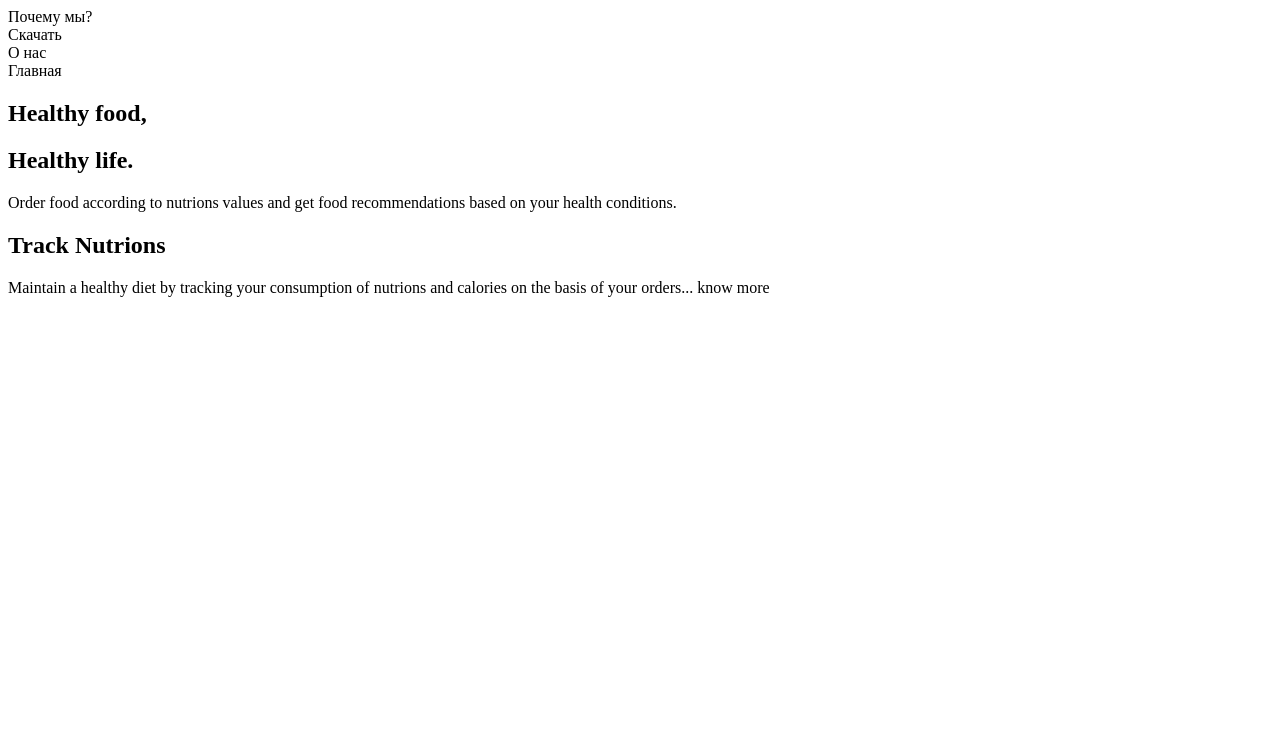
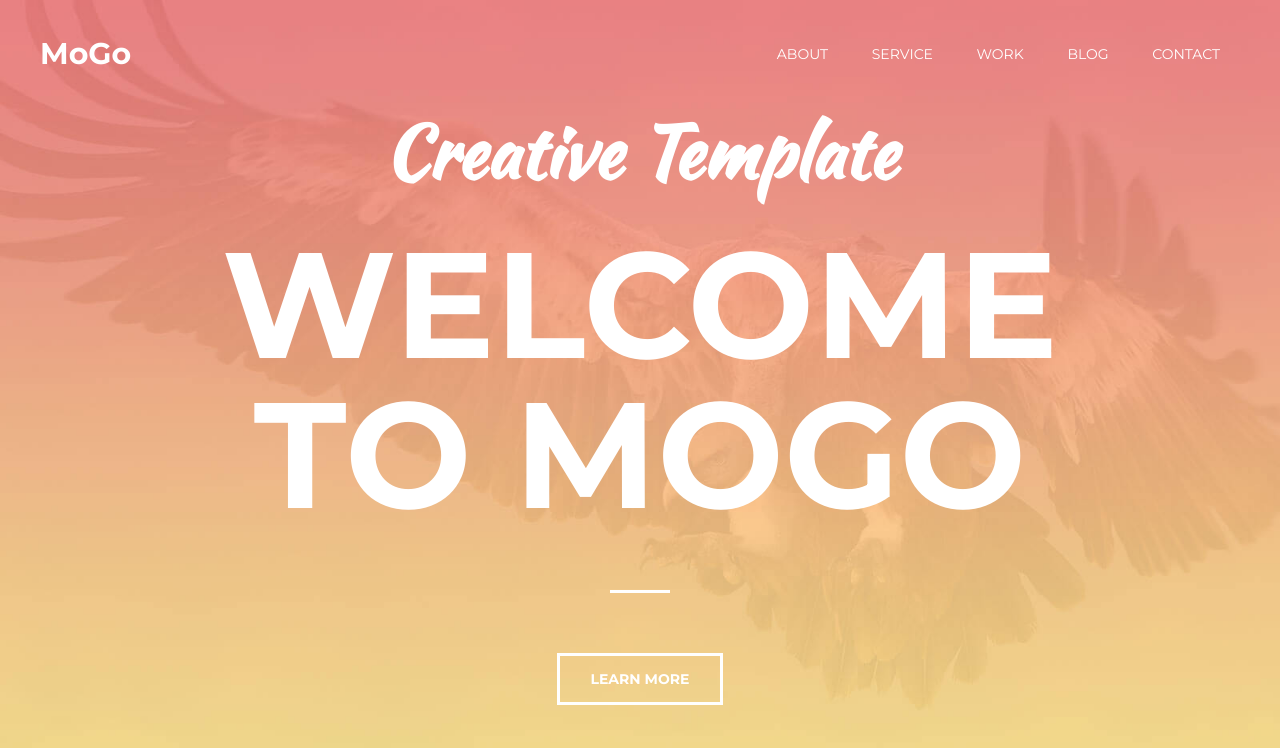
Before and after one commit to xaaayyyc/learn1, a plain HTML site: page index.html in a window 1280 px wide. Drawn offline with Linux system fonts and the light colour scheme.

Commit message:
1 commit 07.10.22 22:16

```diff
--- a/index.html
+++ b/index.html
@@ -2,28 +2,35 @@
 <html lang="en" xmlns="http://www.w3.org/1999/html">
 <head>
     <link href="style.css" rel="stylesheet">
+    <link href="https://fonts.googleapis.com/css2?family=Kaushan+Script&family=Montserrat:wght@400;700&family=Roboto&display=swap" rel="stylesheet">
     <meta charset="UTF-8">
-    <title>Healthy nature food </title>
+    <title>MoGo</title>
 </head>
 <body>
     <header>
-        <nav>Почему мы?</nav>
-        <nav>Скачать</nav>
-        <nav>О нас</nav>
-        <nav>Главная</nav>
+        <div class="header">
+          <div class="container">
+            <div class="header__inner">
+                <div class="header__logo">MoGo</div>
+                <nav class="nav">
+                    <a class="nav__link" href="#">About</a>
+                    <a class="nav__link" href="#">Service</a>
+                    <a class="nav__link" href="#">Work</a>
+                    <a class="nav__link" href="#">Blog</a>
+                    <a class="nav__link" href="#">Contact</a>
+                </nav>
+            </div>
+        </div>
+        </div>
     </header>
-    <main>
-        <article>
-            <h1>Healthy food,</h1>
-            <h1>Healthy life.</h1>
-            <section>Order food according to nutrions values and get food recommendations based on your health conditions.</section>
-        </article>
-
-        <article>
-            <h1>Track Nutrions</h1>
-            <section>Maintain a healthy diet by tracking your consumption of nutrions and calories on the basis of your orders... know more</section>
-        </article>
-    </main>
-
+    <div class="intro">
+            <div class="container">
+                <div class="intro__inner">
+                    <h2 class="sup__title">Creative Template</h2>
+                    <h1 class="intro__title">Welcome to MoGo</h1>
+                    <a class="button" href="#">Learn More</a>
+                </div>
+            </div>
+    </div>
 </body>
 </html>
--- a/style.css
+++ b/style.css
@@ -0,0 +1,150 @@
+body {
+    margin: 0;
+    font-size: 15px;
+    font-family: 'Montserrat', sans-serif;
+    line-height: 1.6;
+    color: #333;
+}
+
+*,
+*:before,
+*:after {
+    box-sizing: border-box;
+}
+
+h1,h2,h3,h4,h5,h6 {
+    margin: 0
+}
+
+/* Container */
+.container {
+    width: 100%;
+    max-width: 1200px;
+    margin: 0 auto;
+
+}
+
+/* Intro */
+.intro {
+    display: flex;
+    flex-direction: column;
+    justify-content: center;
+    width: 100%;
+    height: 100vh;
+    background: url("assets/img/intro.jpg") center no-repeat;
+    background-size: cover;
+    -webkit-background-size: cover;
+    background-size: cover;
+}
+.intro__title {
+    font-size: 150px;
+    font-weight: bold;
+    text-transform: uppercase;
+    line-height: 1;
+}
+.intro__title:after {
+    content: "";
+    display: block;
+    width: 60px;
+    height: 3px;
+    background-color: #fff;
+    margin: 60px auto;
+
+}
+.intro__inner {
+    color: #fff;
+    width: 100%;
+    max-width: 880px;
+    margin: 0 auto;
+    text-align: center;
+}
+.sup__title {
+    font-size: 72px;
+    color: #fff;
+    font-family: 'Kaushan Script', cursive;
+    margin-bottom: 20px;
+}
+
+/*Header*/
+.header {
+    width: 100%;
+    padding-top: 30px;
+
+    position: absolute;
+    top: 0;
+    left: 0;
+    right: 0;
+    z-index: 1000;
+
+}
+.header__inner {
+    display: flex;
+    justify-content: space-between;
+    align-items: center;
+}
+.header__logo {
+    font-size: 30px;
+    font-weight: 700;
+    color: #fff;
+}
+
+/* Nav */
+.nav {
+    font-size: 14px;
+    text-transform: uppercase;
+    text-decoration: none;
+}
+.nav__link {
+    display: inline-block;
+    vertical-align: top;
+    margin: 0 20px;
+    position: relative;
+
+
+    color: #fff;
+    text-decoration: none;
+    transition: color 0.2s linear;
+}
+.nav__link:after {
+    content: "";
+    opacity: 0;
+    transition: opacity 0.2s linear;
+    width: 100%;
+    height: 3px;
+    top: 100%;
+    left: 0;
+    z-index: 1;
+    background-color: #fce38a;
+    position: absolute;
+}
+.nav__link:hover {
+    color: #fce38a;
+
+}
+.nav__link:hover:after {
+    display: block;
+    opacity: 1;
+
+}
+
+/*Button*/
+.button {
+    display: inline-block;
+    vertical-align: top;
+    border: 3px solid #fff;
+    padding: 12px 30px;
+    color: #fff;
+    text-transform: uppercase;
+    font-size: 14px;
+    font-weight: bold;
+    text-decoration: none;
+    transition: background-color 0.2s linear,
+                color 0.2s linear;
+
+}
+.button:hover {
+    background-color: #fff;
+    color: #333333;
+
+
+}
```
Also changed, not shown: assets/img/intro.jpg (added).
